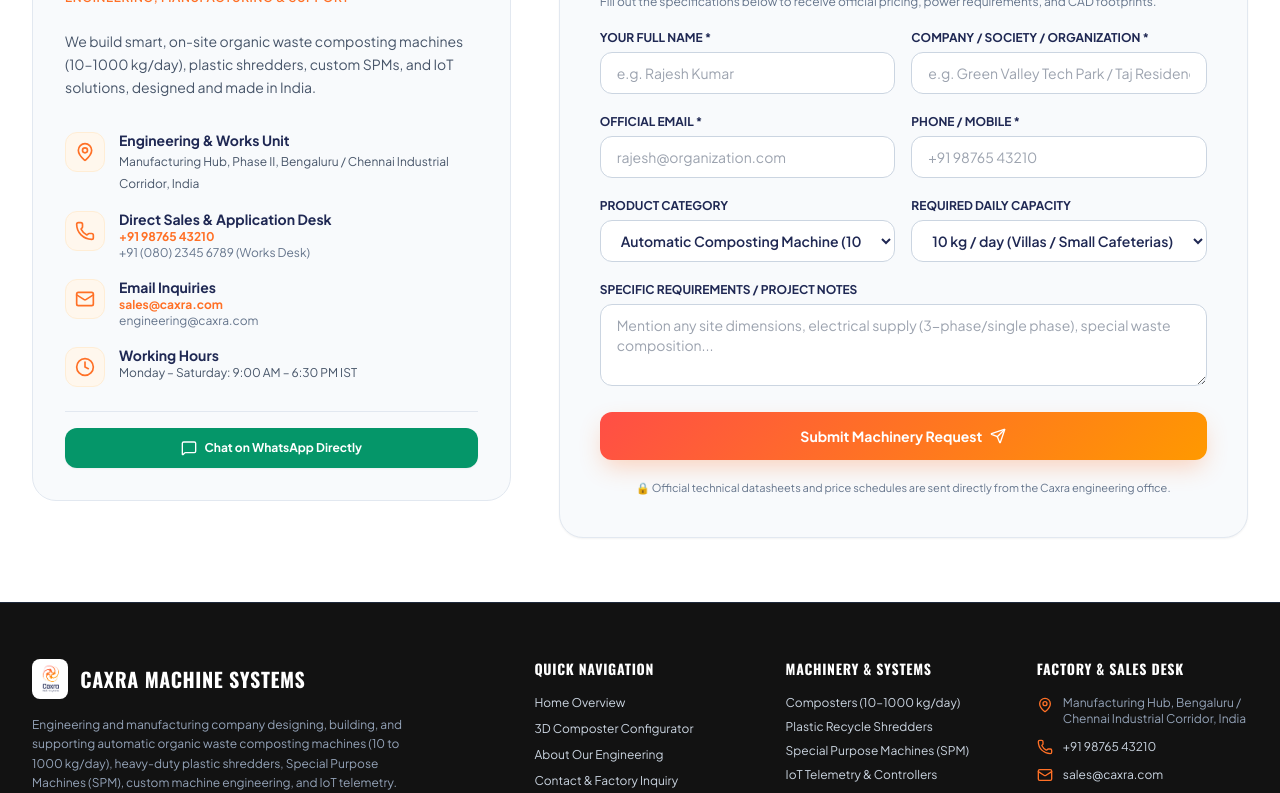
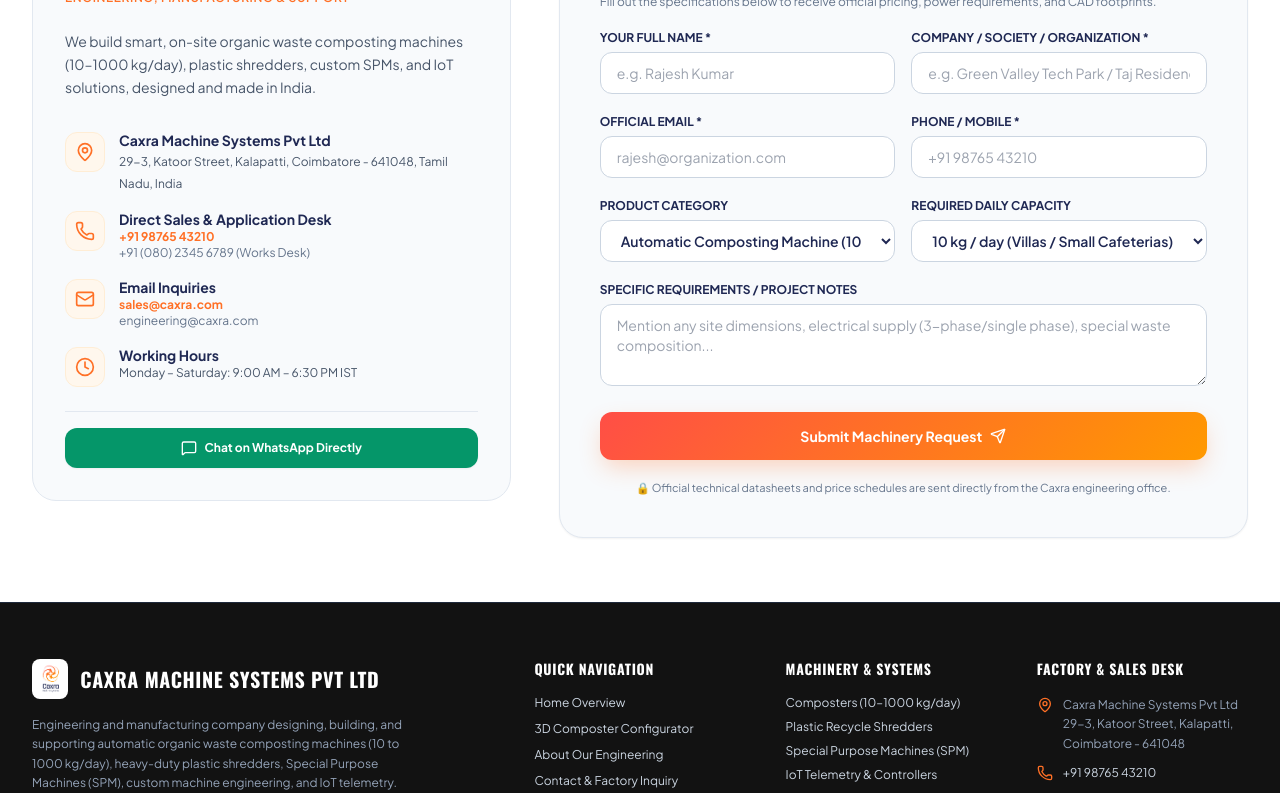
Before and after one commit to krishasta/caxra, a React (Vite) app: page /contact in a window 1280 px wide. Shown: the part 520-1313 px from the top of the page. Built offline with nearby package versions, Linux system fonts and the light colour scheme.

Commit message:
Update company name and address to Caxra Machine Systems Pvt Ltd, Coimbatore in footer and contact pages

```diff
--- a/src/components/Contact.jsx
+++ b/src/components/Contact.jsx
@@ -55,9 +55,9 @@ export default function Contact() {
                     <MapPin className="w-4 h-4" />
                   </div>
                   <div>
-                    <span className="font-semibold block text-slate-900">Works & Engineering Unit</span>
+                    <span className="font-semibold block text-slate-900">Caxra Machine Systems Pvt Ltd</span>
                     <span className="text-slate-600 text-xs leading-relaxed">
-                      Industrial Area, Phase II, Bengaluru / Chennai / Coimbatore Corridor, India
+                      29-3, Katoor Street, Kalapatti, Coimbatore - 641048, Tamil Nadu, India
                     </span>
                   </div>
                 </div>
--- a/src/components/Footer.jsx
+++ b/src/components/Footer.jsx
@@ -19,7 +19,7 @@ export default function Footer({ onOpenQuote }) {
                 className="h-10 w-auto bg-white p-1 rounded-lg"
               />
               <span className="text-xl font-bold text-white font-industrial uppercase">
-                CAXRA MACHINE SYSTEMS
+                CAXRA MACHINE SYSTEMS PVT LTD
               </span>
             </div>
             <p className="text-xs text-slate-400 leading-relaxed max-w-sm">
@@ -101,8 +101,10 @@ export default function Footer({ onOpenQuote }) {
             <ul className="space-y-3 text-xs">
               <li className="flex items-start gap-2.5">
                 <MapPin className="w-4 h-4 text-[#ff7026] flex-shrink-0 mt-0.5" />
-                <span className="text-slate-400">
-                  Manufacturing Hub, Bengaluru / Chennai Industrial Corridor, India
+                <span className="text-slate-400 leading-relaxed">
+                  Caxra Machine Systems Pvt Ltd<br />
+                  29-3, Katoor Street, Kalapatti,<br />
+                  Coimbatore - 641048
                 </span>
               </li>
               <li className="flex items-center gap-2.5">
@@ -124,7 +126,7 @@ export default function Footer({ onOpenQuote }) {
 
         {/* Bottom Bar */}
         <div className="mt-12 pt-8 border-t border-slate-800/80 flex flex-col sm:flex-row items-center justify-between text-xs text-slate-500 gap-4">
-          <p>© {new Date().getFullYear()} Caxra Machine Systems. All rights reserved.</p>
+          <p>© {new Date().getFullYear()} Caxra Machine Systems Pvt Ltd. All rights reserved.</p>
           <p className="flex items-center gap-1.5">
             Designed & Engineered for Industrial Excellence
           </p>
--- a/src/pages/AboutPage.jsx
+++ b/src/pages/AboutPage.jsx
@@ -115,7 +115,7 @@ export default function AboutPage({ onOpenQuote }) {
                   <div className="pt-4 border-t border-slate-200 flex items-center justify-between">
                     <div>
                       <span className="text-[11px] text-slate-500 block">Manufacturing Base</span>
-                      <span className="text-xs font-bold text-[#1f2853]">Bengaluru / Chennai Corridor, India</span>
+                      <span className="text-xs font-bold text-[#1f2853]">Kalapatti, Coimbatore, India</span>
                     </div>
                     <button
                       onClick={onOpenQuote}
--- a/src/pages/ContactPage.jsx
+++ b/src/pages/ContactPage.jsx
@@ -66,9 +66,9 @@ export default function ContactPage() {
                       <MapPin className="w-5 h-5" />
                     </div>
                     <div>
-                      <span className="font-bold block text-[#1f2853]">Engineering & Works Unit</span>
+                      <span className="font-bold block text-[#1f2853]">Caxra Machine Systems Pvt Ltd</span>
                       <span className="text-slate-600 text-xs leading-relaxed">
-                        Manufacturing Hub, Phase II, Bengaluru / Chennai Industrial Corridor, India
+                        29-3, Katoor Street, Kalapatti, Coimbatore - 641048, Tamil Nadu, India
                       </span>
                     </div>
                   </div>
```
